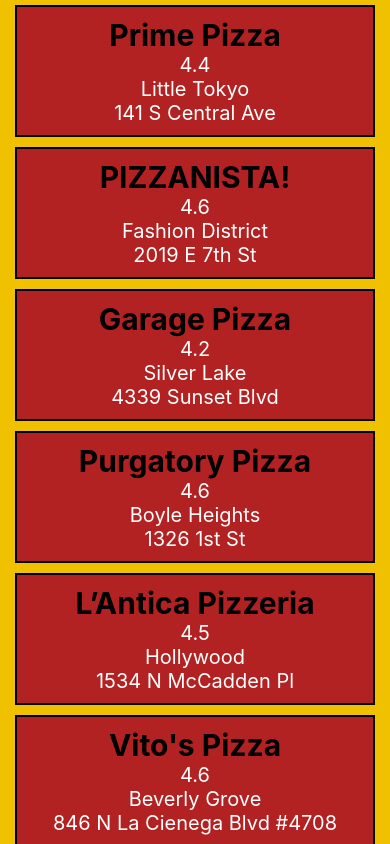
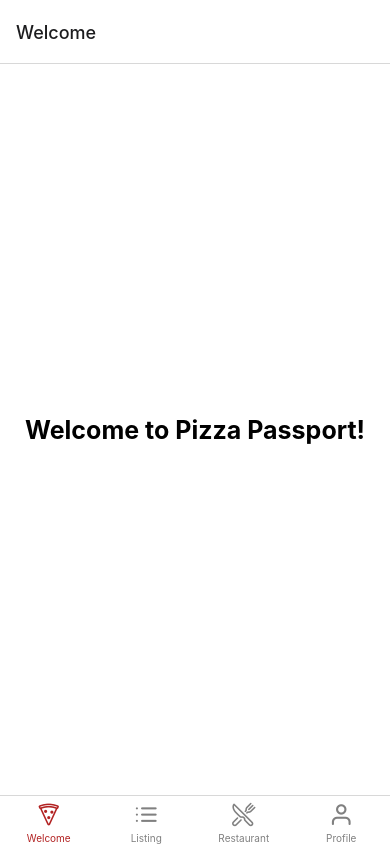
Before and after one commit to eliot390/PizzaPassport, a React Native app: screen / in a window 390 px wide. Built offline with nearby package versions, Linux system fonts and the light colour scheme; grey boxes are pictures that could not be loaded.

Commit message:
more page creation, navigation added

```diff
--- a/App.js
+++ b/App.js
@@ -1,20 +1,16 @@
 import React from "react";
-import { View, StyleSheet } from "react-native";
-import WelcomeScreen from "./src/components/WelcomeScreen";
-import Passport from "./src/components/Passport";
+import { NavigationContainer } from "@react-navigation/native";
+import { createBottomTabNavigator } from "@react-navigation/bottom-tabs";
+import Tabs from "./src/components/Tabs";
+
+const Tab = createBottomTabNavigator()
 
 const App = () => {
   return (
-    <View style={styles.container}>
-      <Passport />
-    </View>
+    <NavigationContainer>
+      <Tabs />
+    </NavigationContainer>
   )
 }
 
-const styles = StyleSheet.create({
-  container: {
-    flex: 1
-  }
-})
-
 export default App
--- a/package.json
+++ b/package.json
@@ -9,11 +9,14 @@
     "web": "expo start --web"
   },
   "dependencies": {
+    "@react-navigation/bottom-tabs": "^6.5.20",
     "@react-navigation/native": "^6.1.17",
     "expo": "^51.0.0",
     "expo-status-bar": "^1.12.1",
     "react": "18.2.0",
-    "react-native": "^0.74.1"
+    "react-native": "^0.74.1",
+    "react-native-safe-area-context": "4.10.1",
+    "react-native-screens": "3.31.1"
   },
   "devDependencies": {
     "@babel/core": "^7.20.0"
--- /dev/null
+++ b/src/components/ListItem.js
@@ -0,0 +1,36 @@
+import React from 'react';
+import { View, Text, StyleSheet } from 'react-native';
+
+const ListItem = (props) => {
+  const {name, rating, neighborhood, address} = props;
+  const {item, headingText, text} = styles;
+  return (
+    <View style={item}>
+      <Text style={headingText}>{name}</Text>
+      <Text style={text}>{rating}</Text>
+      <Text style={text}>{neighborhood}</Text>
+      <Text style={text}>{address}</Text>
+    </View>
+  )
+}
+
+const styles = StyleSheet.create({
+  item: {
+    padding: 10,
+    marginVertical: 5,
+    marginHorizontal: 15,
+    alignItems: 'center',
+    borderWidth: 2,
+    backgroundColor: '#b22222'
+  },
+  headingText: {
+    fontSize: 30,
+    fontWeight: 'bold',
+  },
+  text: {
+    fontSize: 20,
+    color: '#fff'
+  }
+})
+
+export default ListItem
--- /dev/null
+++ b/src/components/Tabs.js
@@ -0,0 +1,35 @@
+import React from "react";
+import WelcomeScreen from "../screens/WelcomeScreen";
+import RestaurantListing from "../screens/RestaurantListing";
+import RestaurantPage from "../screens/RestaurantPage";
+import UserProfile from '../screens/UserProfile';
+import { createBottomTabNavigator } from "@react-navigation/bottom-tabs";
+import { Ionicons } from '@expo/vector-icons';
+import { Feather } from '@expo/vector-icons';
+
+const Tab = createBottomTabNavigator()
+
+const Tabs = () => {
+  return (
+    <Tab.Navigator screenOptions={{ tabBarActiveTintColor: '#b22222', tabBarInactiveTintColor: 'gray'}}>
+      <Tab.Screen
+        name={'Welcome'}
+        component={WelcomeScreen}
+        options={{tabBarIcon: ({focused}) => <Ionicons name='pizza-outline' size={25} color={focused? '#b22222' : 'gray'} />}}/>
+      <Tab.Screen
+        name={'Listing'}
+        component={RestaurantListing}
+        options={{tabBarIcon: ({focused}) => <Feather name='list' size={25} color={focused? '#b22222' : 'gray'} />}}/>
+      <Tab.Screen
+        name={'Restaurant'}
+        component={RestaurantPage}
+        options={{tabBarIcon: ({focused}) => <Ionicons name='restaurant-outline' size={25} color={focused? '#b22222' : 'gray'} />}}/>
+      <Tab.Screen
+        name={'Profile'}
+        component={UserProfile}
+        options={{tabBarIcon: ({focused}) => <Feather name='user' size={25} color={focused? '#b22222' : 'gray'} />}}/>
+    </Tab.Navigator>
+  )
+}
+
+export default Tabs
--- a/src/components/WelcomeScreen.js
+++ /dev/null
@@ -1,33 +0,0 @@
-import React from 'react';
-import { Text, View, SafeAreaView, StyleSheet } from 'react-native';
-import { Ionicons } from '@expo/vector-icons';
-
-const WelcomeScreen = () => {
-  return (
-    <SafeAreaView style={styles.wrapper}>
-      <View style={styles.container}>
-        <Ionicons name='pizza-outline' size={50} color='black' />
-        <Text style={styles.text}>Welcome to Pizza Passport!</Text>
-      </View>
-    </SafeAreaView>
-
-  );
-}
-
-const styles = StyleSheet.create({
-  wrapper: {
-    flex: 1
-  },
-  container: {
-    flex: 1,
-    alignItems: 'center',
-    justifyContent: 'center',
-    backgroundColor: '#b22222'
-  },
-  text: {
-    fontSize: 20,
-    fontWeight: 'bold'
-  }
-})
-
-export default WelcomeScreen
--- a/src/components/Passport.js
+++ b/src/screens/RestaurantListing.js
@@ -1,5 +1,6 @@
 import React from "react";
 import { SafeAreaView, StyleSheet, Text, FlatList, View, StatusBar } from "react-native";
+import ListItem from "../components/ListItem";
 
 const DATA = [
   {
@@ -52,21 +53,9 @@
   </View>
 )
 
-const Item = (props) => {
-  const {name, rating, neighborhood, address} = props;
-  return (
-    <View style={styles.item}>
-      <Text style={styles.headingText}>{name}</Text>
-      <Text style={styles.text}>{rating}</Text>
-      <Text style={styles.text}>{neighborhood}</Text>
-      <Text style={styles.text}>{address}</Text>
-    </View>
-  )
-}
-
-const Passport = () => {
+const RestaurantListing = () => {
   const renderItem = ({item}) => (
-    <Item
+    <ListItem
       name={item.name}
       rating={item.rating}
       neighborhood={item.neighborhood}
@@ -74,8 +63,9 @@
     />
   )
 
+  const {container} = styles
   return (
-    <SafeAreaView style={styles.container}>
+    <SafeAreaView style={container}>
       <FlatList
         data={DATA}
         renderItem={renderItem}
@@ -90,23 +80,7 @@
     flex: 1,
     marginTop: StatusBar.currentHeight || 0,
     backgroundColor: '#f0c100'
-  },
-  item: {
-    padding: 10,
-    marginVertical: 5,
-    marginHorizontal: 15,
-    alignItems: 'center',
-    borderWidth: 2,
-    backgroundColor: '#b22222'
-  },
-  headingText: {
-    fontSize: 30,
-    fontWeight: 'bold',
-  },
-  text: {
-    fontSize: 20,
-    color: '#fff'
   }
 })
 
-export default Passport
+export default RestaurantListing
--- /dev/null
+++ b/src/screens/RestaurantPage.js
@@ -0,0 +1,36 @@
+import React from "react";
+import { SafeAreaView, Image, StyleSheet, StatusBar, View } from "react-native";
+
+const RestaurantPage = () => {
+  return (
+    <SafeAreaView style={styles.container}>
+      <View style={styles.imageContainer}>
+        <Image source={require('../../assets/PrimePizza01.jpg')} style={styles.image1}/>
+        <Image source={require('../../assets/PrimePizza02.jpg')} style={styles.image2}/>
+      </View>
+    </SafeAreaView>
+  )
+}
+
+const styles = StyleSheet.create({
+  container: {
+    flex: 1,
+    marginTop: StatusBar.currentHeight || 0
+  },
+  imageContainer: {
+    flex: 1,
+    flexDirection: 'row',
+    justifyContent: 'center',
+  },
+  image1: {
+    height: '20%',
+    width: '40%',
+    marginRight: 2,
+
+  },
+  image2: {
+    height: '20%',
+    width: '60%'
+  }
+})
+export default RestaurantPage
--- /dev/null
+++ b/src/screens/UserProfile.js
@@ -0,0 +1,17 @@
+import React from "react";
+import { View, Text, SafeAreaView } from "react-native";
+import welcomeStyles from '../styles/styles';
+
+const UserProfile = () => {
+  const {wrapper, container, text} = welcomeStyles
+  return (
+    <SafeAreaView style={wrapper}>
+      <View style={container}>
+        <Text style={text}>Profile</Text>
+      </View>
+    </SafeAreaView>
+
+  );
+}
+
+export default UserProfile
--- /dev/null
+++ b/src/screens/WelcomeScreen.js
@@ -0,0 +1,18 @@
+import React from 'react';
+import { Text, View, SafeAreaView, Image } from 'react-native';
+import welcomeStyles from '../styles/styles';
+
+const WelcomeScreen = () => {
+  const {wrapper, container, text} = welcomeStyles
+  return (
+    <SafeAreaView style={wrapper}>
+      <View style={container}>
+        <Text style={text}>Welcome to Pizza Passport!</Text>
+      </View>
+      <Image source={require('../../assets/pizza-guy.jpg')} />
+    </SafeAreaView>
+
+  );
+}
+
+export default WelcomeScreen
--- /dev/null
+++ b/src/styles/styles.js
@@ -0,0 +1,19 @@
+import { StyleSheet } from "react-native";
+
+const welcomeStyles = StyleSheet.create({
+  wrapper: {
+    flex: 1
+  },
+  container: {
+    flex: 1,
+    alignItems: 'center',
+    justifyContent: 'center',
+    backgroundColor: '#ffffff'
+  },
+  text: {
+    fontSize: 25,
+    fontWeight: 'bold'
+  }
+})
+
+export default welcomeStyles;
```
Also changed, not shown: 1 other file (tests, documents, lock files or other folders).
